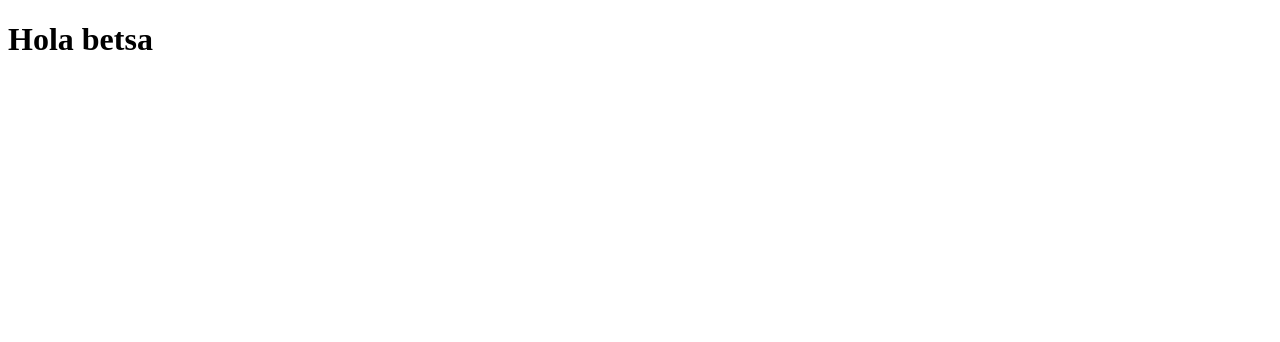
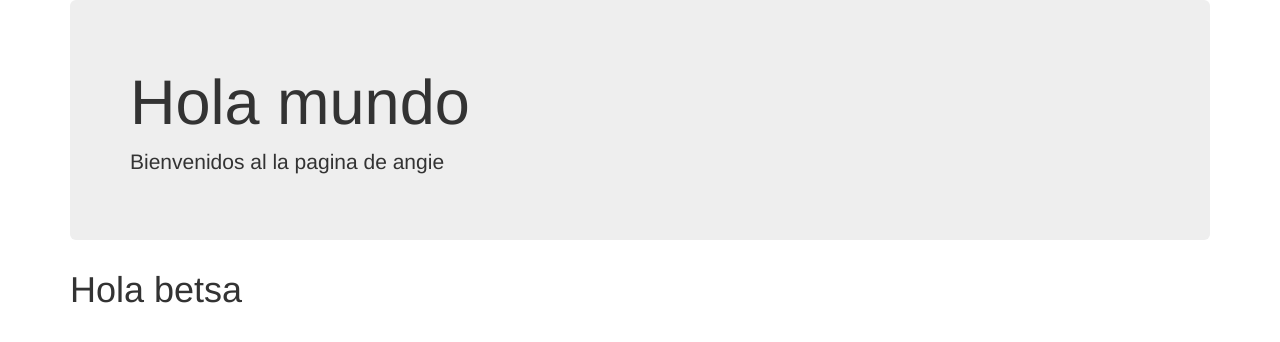
Before and after one commit to betsabe/betsa1, a plain HTML site: page index.html in a window 1280 px wide. Drawn offline with nearby package versions, Linux system fonts and the light colour scheme.

Commit message:
bootstrap

```diff
--- a/index.html
+++ b/index.html
@@ -2,8 +2,13 @@
 <html>
 <head>
 	<title>Betsa-1</title>
+	<link rel="stylesheet" href="http://sctcloud.com.mx/tools/cdn/bootstrap/3.2.0/css/bootstrap.min.css">
 </head>
-<body>
+<body class="container">
+	<div class="jumbotron">
+		<h1>Hola mundo</h1>
+		<p>Bienvenidos al la pagina de angie</p>
+	</div>
 <h1>Hola betsa</h1>
 </body>
 </html>
```
